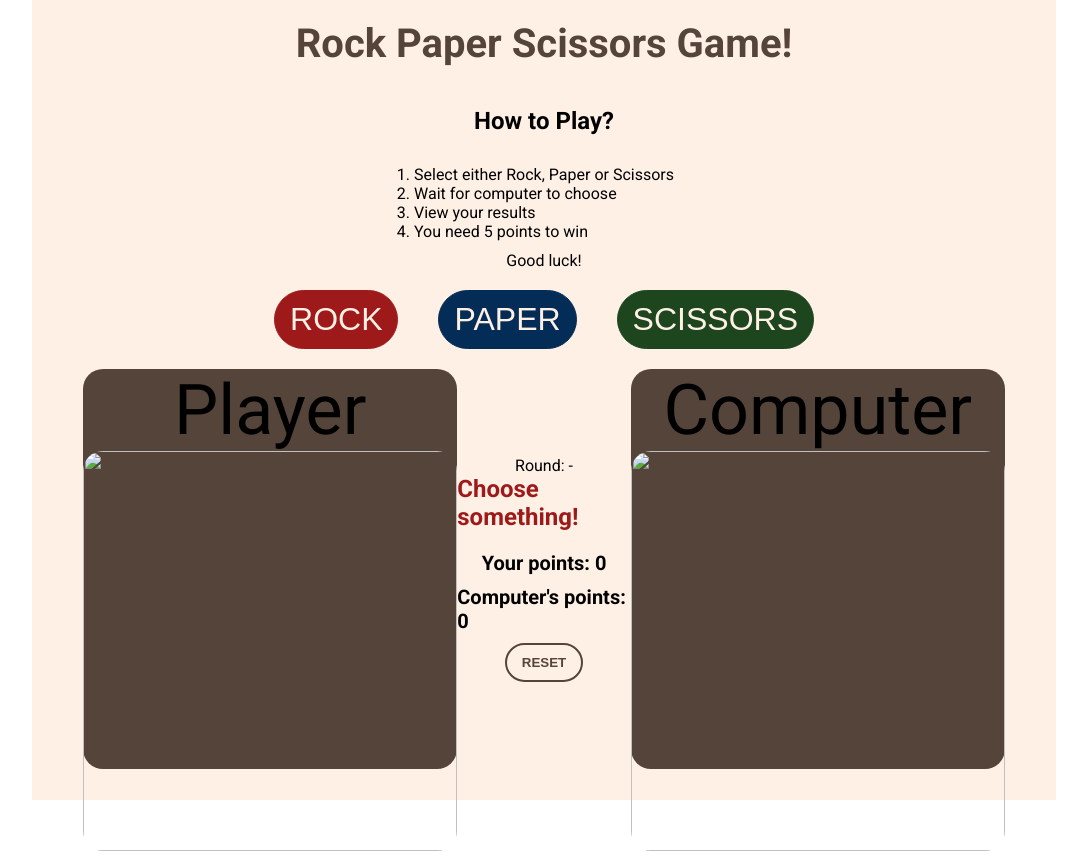
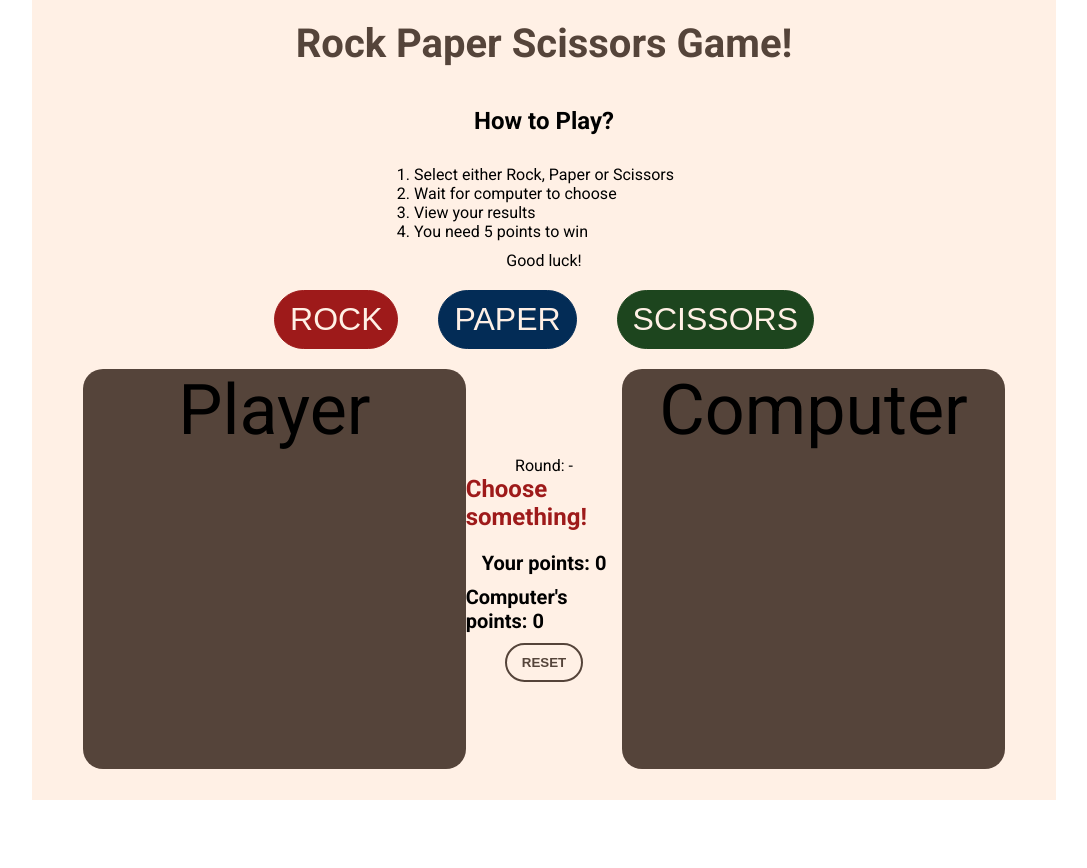
Before and after one commit to Natselane/rock-paper-scissors, a plain HTML site: page index.html in a window 1280 px wide. Shown: the whole page, without its empty margins (96-1183 px from the left). After the commit the page ends 800 px from the top, so only its background shows below. Drawn offline with Linux system fonts and the light colour scheme.

Commit message:
Delete img in html

```diff
--- a/index.html
+++ b/index.html
@@ -26,7 +26,7 @@
         </div>
 
         <div class="battlefield">
-            <div class="playerField">Player <img src="#" alt=""></div>
+            <div class="playerField">Player</div>
             <div class="gamePlay">
                 <div>Round: <span id="round">-</span></div>
                 <div id="notice">Choose something!</div>
@@ -36,7 +36,7 @@
                     <button id="reset">reset</button>
                 </div>
             </div>
-            <div class="computerField">Computer<img src="#" alt=""></div>
+            <div class="computerField">Computer</div>
         </div>
 
 
--- a/scss/style.scss
+++ b/scss/style.scss
@@ -107,6 +107,7 @@ body .container {
 
     .gamePlay {
         display: flex;
+        width: 20%;
         flex-direction: column;
         align-items: center;
         justify-content: center;
```
Also changed, not shown: css/style.css, 1 other file.
